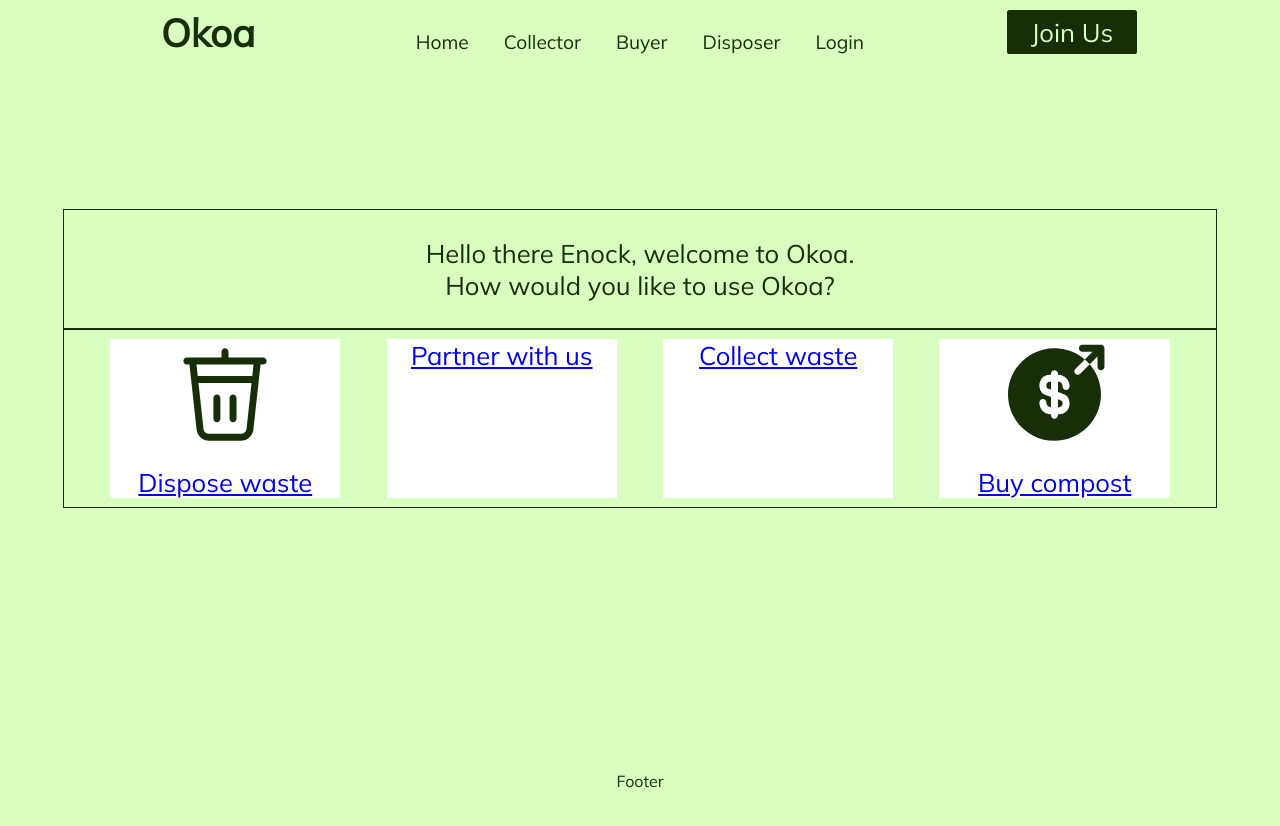
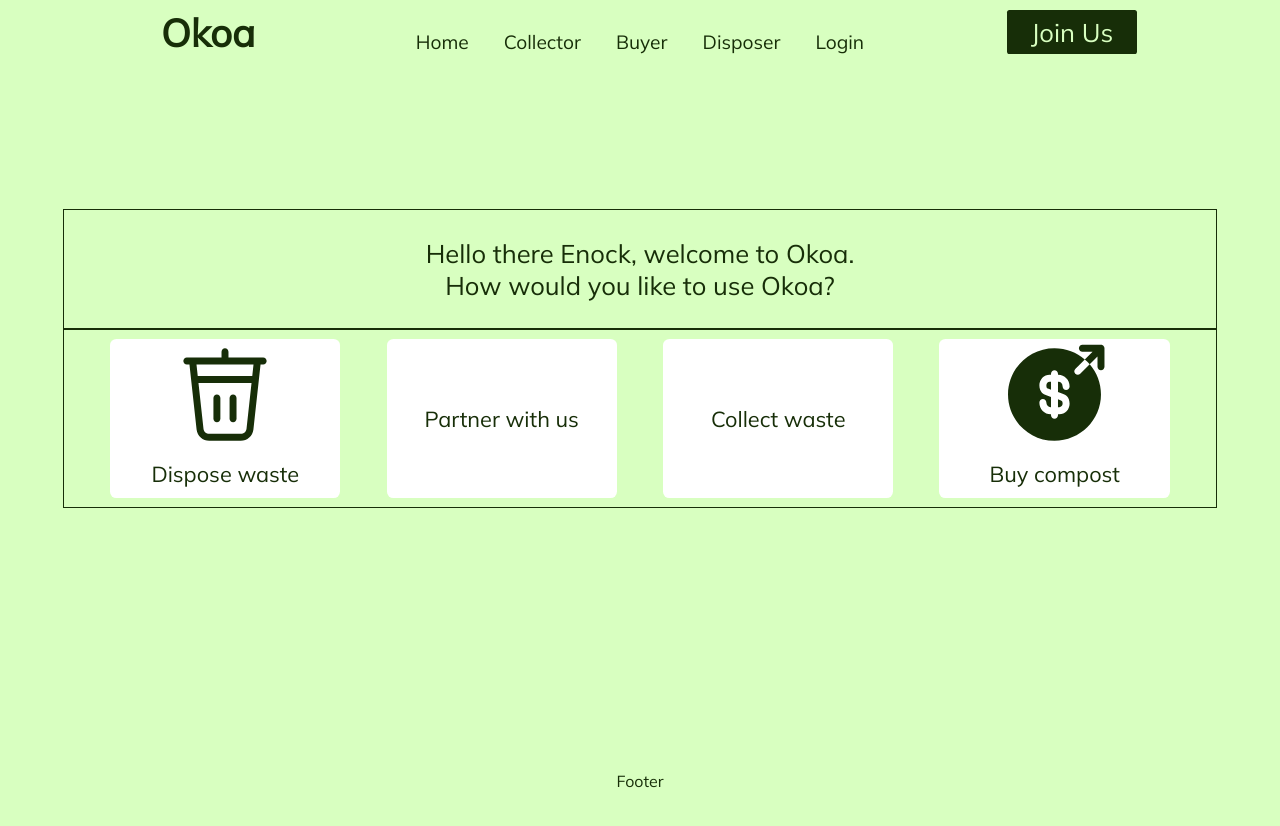
Before and after one commit to MokuaEnock/greenly, a React (Create React App) app: page /redirect in a window 1280 px wide. Shown: the top 826 px of the page. Built offline with nearby package versions, Linux system fonts and the light colour scheme; no server answers.

Commit message:
add formatting for redirects

```diff
--- a/src/pages/redirect/redirect.css
+++ b/src/pages/redirect/redirect.css
@@ -33,14 +33,37 @@
 .redirects {
   width: 20%;
   height: 90%;
+  border-radius: 0.5vw;
+  text-decoration: none;
+  color: #172e08;
+  font-size: 1.7vw;
   display: flex;
   flex-direction: column;
   align-items: center;
-  justify-content: space-between;
+  justify-content: center;
   background-color: #ffffff;
 }
 
 .redirects > img {
   height: 70%;
   width: 100%;
+  display: flex;
+  flex-direction: row;
+  align-items: center;
+  justify-content: space-evenly;
 }
+
+.redirects > span {
+  width: 100%;
+  height: 30%;
+  display: flex;
+  flex-direction: row;
+  align-items: center;
+  justify-content: space-evenly;
+}
+
+.redirects:hover {
+  background-color: #d8ffc0;
+  height: 100%;
+  box-shadow: 0.02vw 0.02vw, 0.5vw grey;
+}
```
